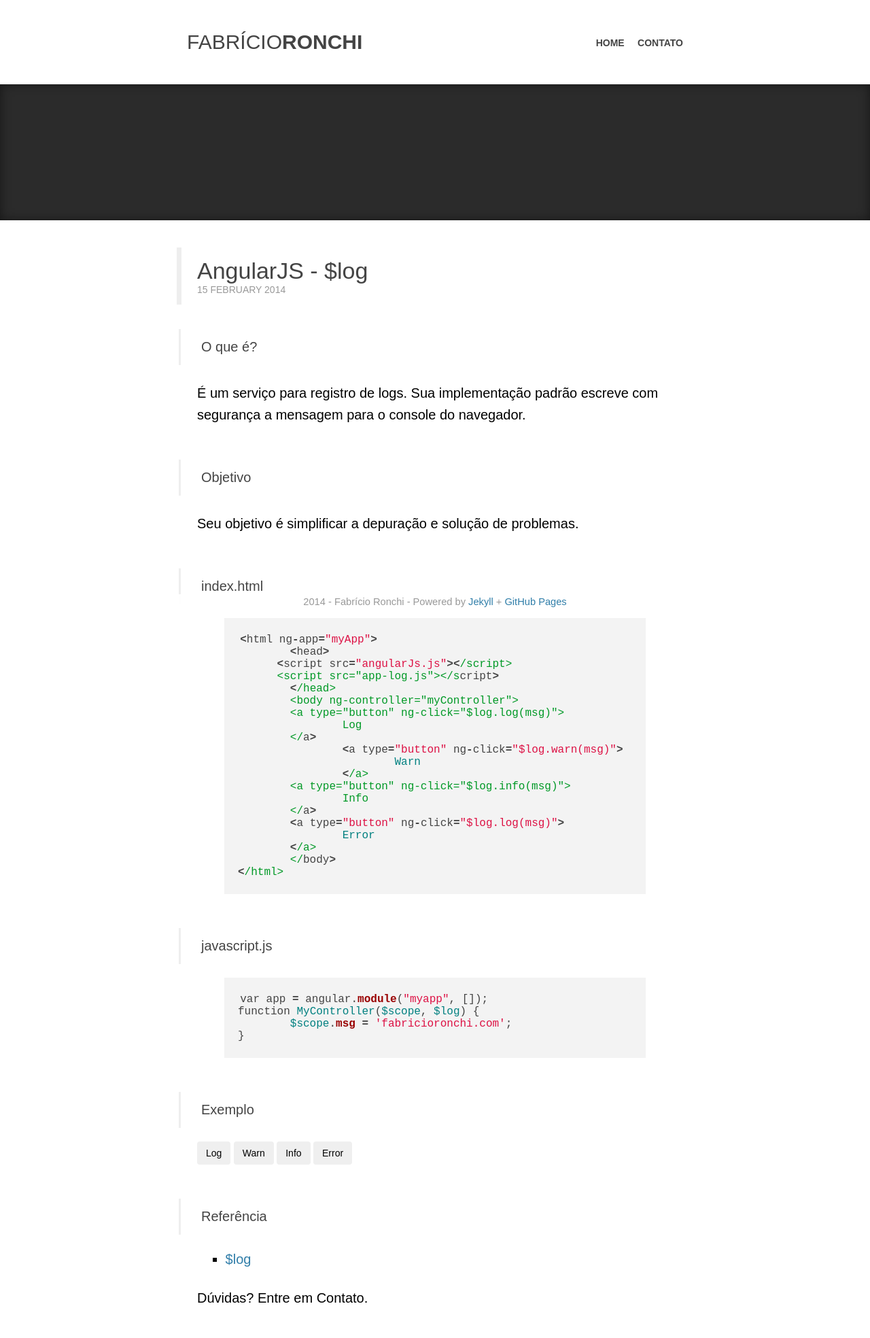
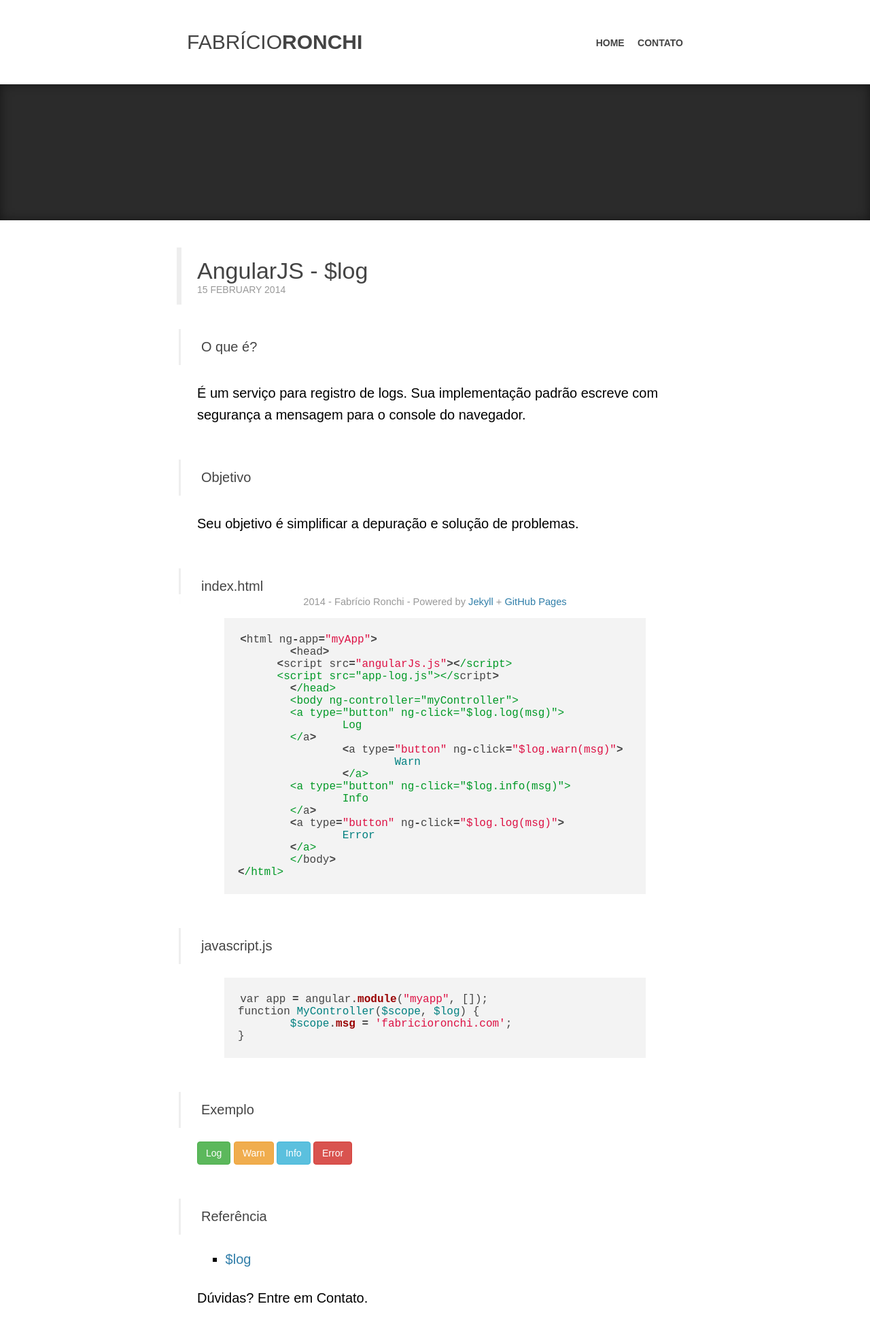
Before and after one commit to fabriciomrkonell/fabriciomrkonell, a Jekyll site: the page built from _posts/2014-02-15-$log-angularjs.markdown, in a window 1280 px wide. Shown: the whole page at 68% size. Built offline with Jekyll 4.4.1, drawn with Linux system fonts in a browser that asks for light colours; some web fonts are replaced; Markdown is read by kramdown in place of the engine named in the settings; comment, search, counter and statistics services are not loaded.

Commit message:
CSS Button

```diff
--- a/_posts/2014-02-15-$log-angularjs.markdown
+++ b/_posts/2014-02-15-$log-angularjs.markdown
@@ -49,10 +49,10 @@ function MyController($scope, $log) {
 <script src="/js/app-log.js"></script>
 <div ng-app="myapp">
   <div ng-controller="MyController">
-    <button type="button" class="btn" ng-click="log(1)">Log</button>
-    <button type="button" class="btn" ng-click="log(2)">Warn</button>
-    <button type="button" class="btn" ng-click="log(3)">Info</button>
-    <button type="button" class="btn" ng-click="log(4)">Error</button>
+    <button type="button" class="btn btn-success" ng-click="log(1)">Log</button>
+    <button type="button" class="btn btn-warning" ng-click="log(2)">Warn</button>
+    <button type="button" class="btn btn-info" ng-click="log(3)">Info</button>
+    <button type="button" class="btn btn-error" ng-click="log(4)">Error</button>
   </div>
 </div>
 
--- a/css/base.css
+++ b/css/base.css
@@ -451,3 +451,27 @@ iframe{
   border: 1px solid transparent;
   border-radius: 4px;
 }
+
+.btn-success {
+  color: #fff;
+  background-color: #5cb85c;
+  border-color: #4cae4c;
+}
+
+.btn-info {
+  color: #fff;
+  background-color: #5bc0de;
+  border-color: #46b8da;
+}
+
+.btn-error {
+  color: #fff;
+  background-color: #d9534f;
+  border-color: #d43f3a;
+}
+
+.btn-warning {
+  color: #fff;
+  background-color: #f0ad4e;
+  border-color: #eea236;
+}
```
